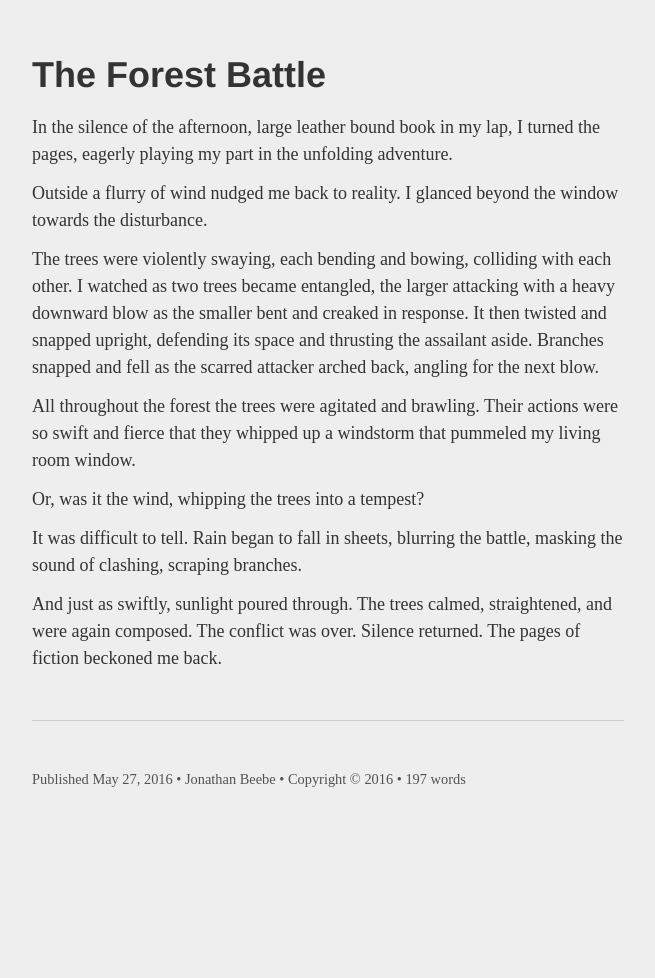
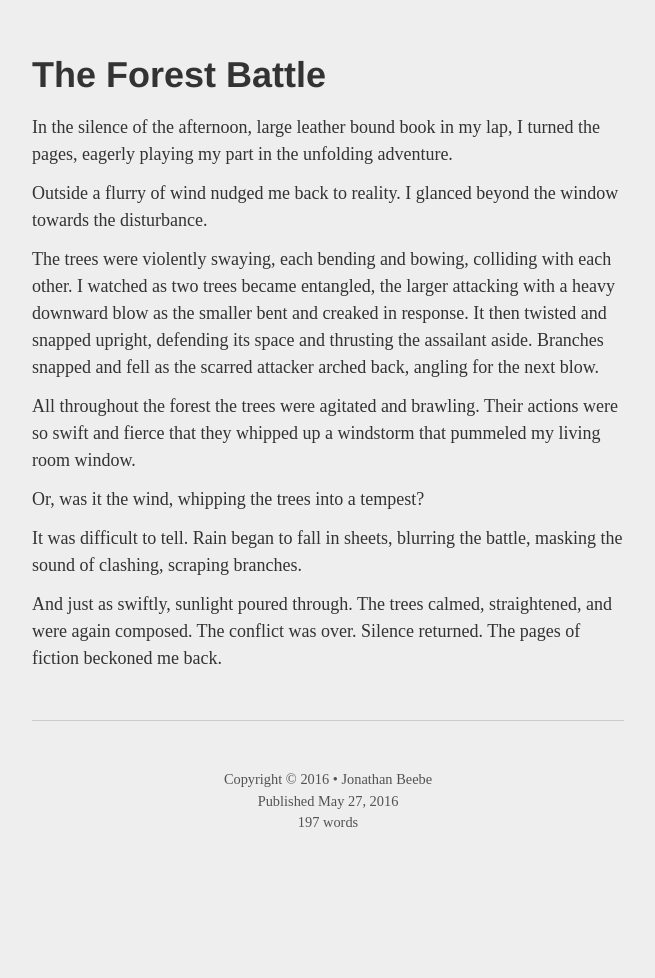
Before and after one commit to jonathan-beebe/somethingkindawierd.github.com, a Jekyll site: the page built from _stories/the-forest-battle.md, in a window 1280 px wide. Shown: the whole page, without its empty margins (312-967 px from the left). Built offline with Jekyll 4.4.1, drawn with Linux system fonts in a browser that asks for light colours; before the commit the page ends 935 px from its top, so only the background shows below that.

Commit message:
Position of story footer

```diff
--- a/_layouts/story.html
+++ b/_layouts/story.html
@@ -19,10 +19,12 @@
 
   <footer>
     <p>
+      <span>Copyright &copy; <span itemprop="copyrightYear">{{ page.date | date: "%Y"}}</span></span>
+      {% if page.author %} • <span itemprop="author">{{ page.author }}</span>{% endif %}
+      <br>
       <span>Published <time datetime="{{ page.date | date_to_xmlschema }}" itemprop="datePublished">{{ page.date | date: "%b %-d, %Y" }}</time></span>
-      {% if page.author %} • <span itemprop="author">{{ page.author }}</span>{% endif %}
-      • <span>Copyright &copy; <span itemprop="copyrightYear">{{ page.date | date: "%Y"}}</span></span>
-      • <span>{{ content | number_of_words }} words</span>
+      <br>
+      <span>{{ content | number_of_words }} words</span>
     </p>
   </footer>
   {% include analytics.html %}
--- a/css/story.scss
+++ b/css/story.scss
@@ -92,6 +92,8 @@ footer {
   border-top: 1px solid lighten($text-color, 60%);
   margin: $spacing-unit * 2 0 $spacing-unit * 2 0;
   padding: $spacing-unit * 2 0 $spacing-unit * 2 0;
+  text-align: center;
+  position: relative;
 
   p {
     margin: 0;
```
